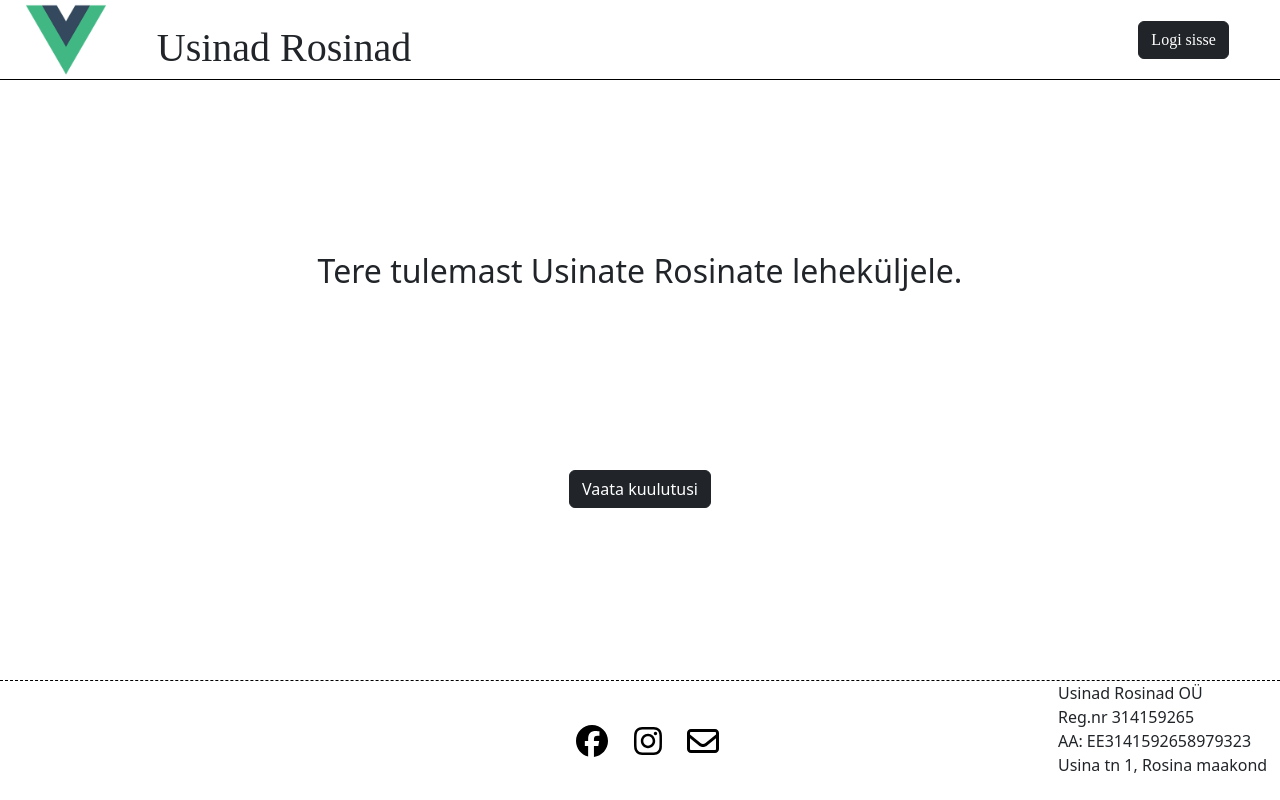
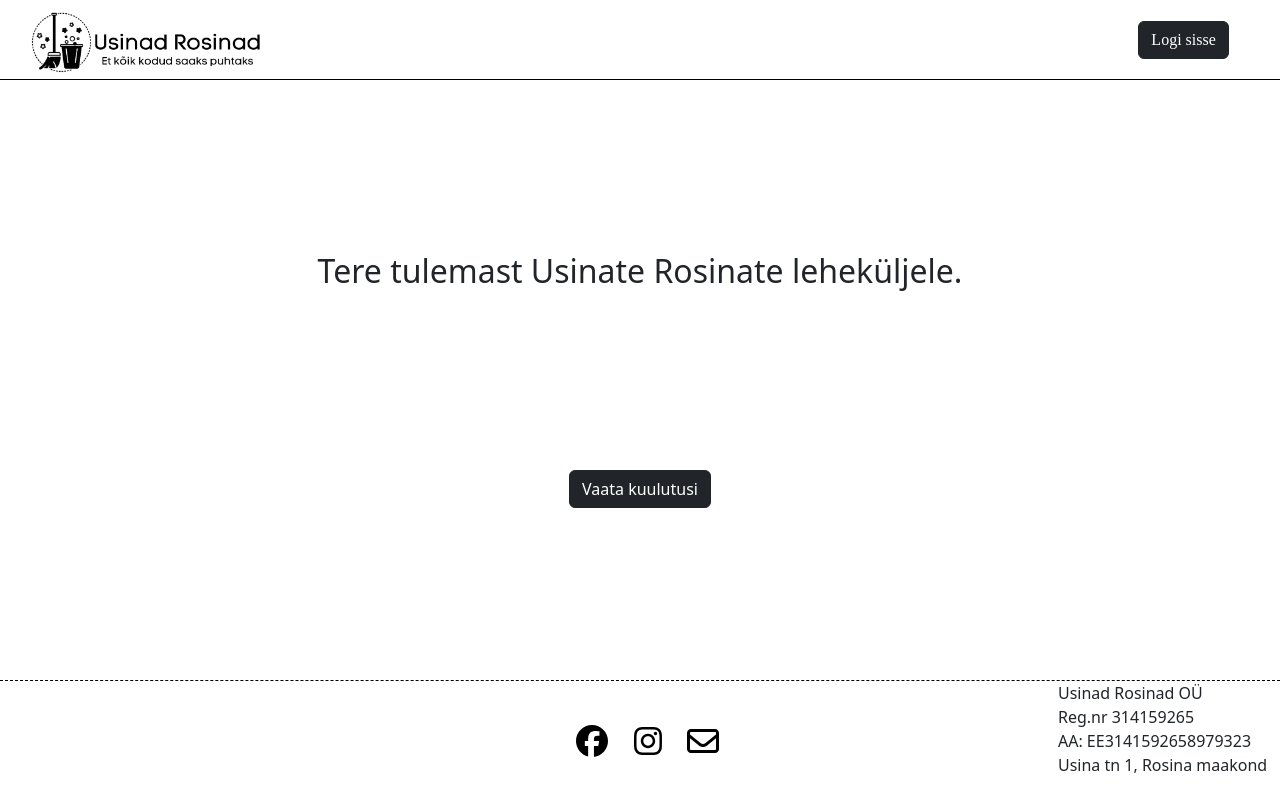
Before and after one commit to PeeterLond/usinadrosinadfront, a Vue app: page / in a window 1280 px wide. Built offline with nearby package versions, Linux system fonts and the light colour scheme.

Commit message:
KK-41 Pic added

```diff
--- a/src/App.vue
+++ b/src/App.vue
@@ -3,10 +3,11 @@
     <header>
       <div class="header-item">
         <div class="company-logo">
-          <img src="@/assets/image/logo.png" alt="ettevõtte logo" id="company-logo">
+
+          <img @click="goHome" src="@/assets/image/pic.jpg" alt="ettevõtte logo" id="company-logo">
         </div>
         <div @click="goHome" class="company-name">
-          <h1>Usinad Rosinad</h1>
+          <h1></h1>
         </div>
       </div>
       <div class="header-item">
--- a/src/assets/css/style.css
+++ b/src/assets/css/style.css
@@ -29,7 +29,9 @@ header {
 }
 
 #company-logo {
-    height: 10vh;
+    height: 9vh;
+    cursor: pointer;
+
 }
 
 nav {
```
Also changed, not shown: src/assets/image/pic.jpg (added), src/assets/image/picLogo.jpg (added).
